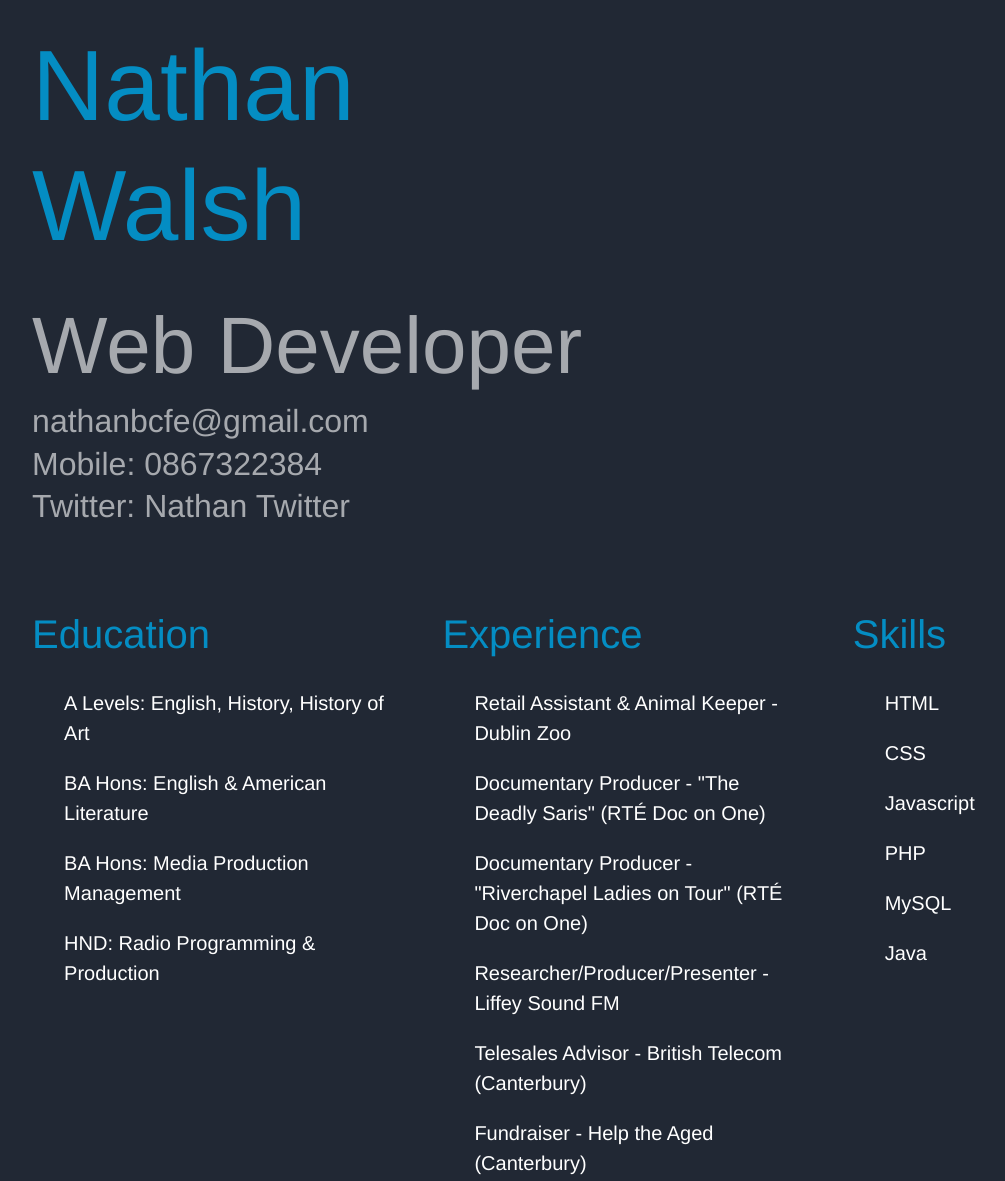
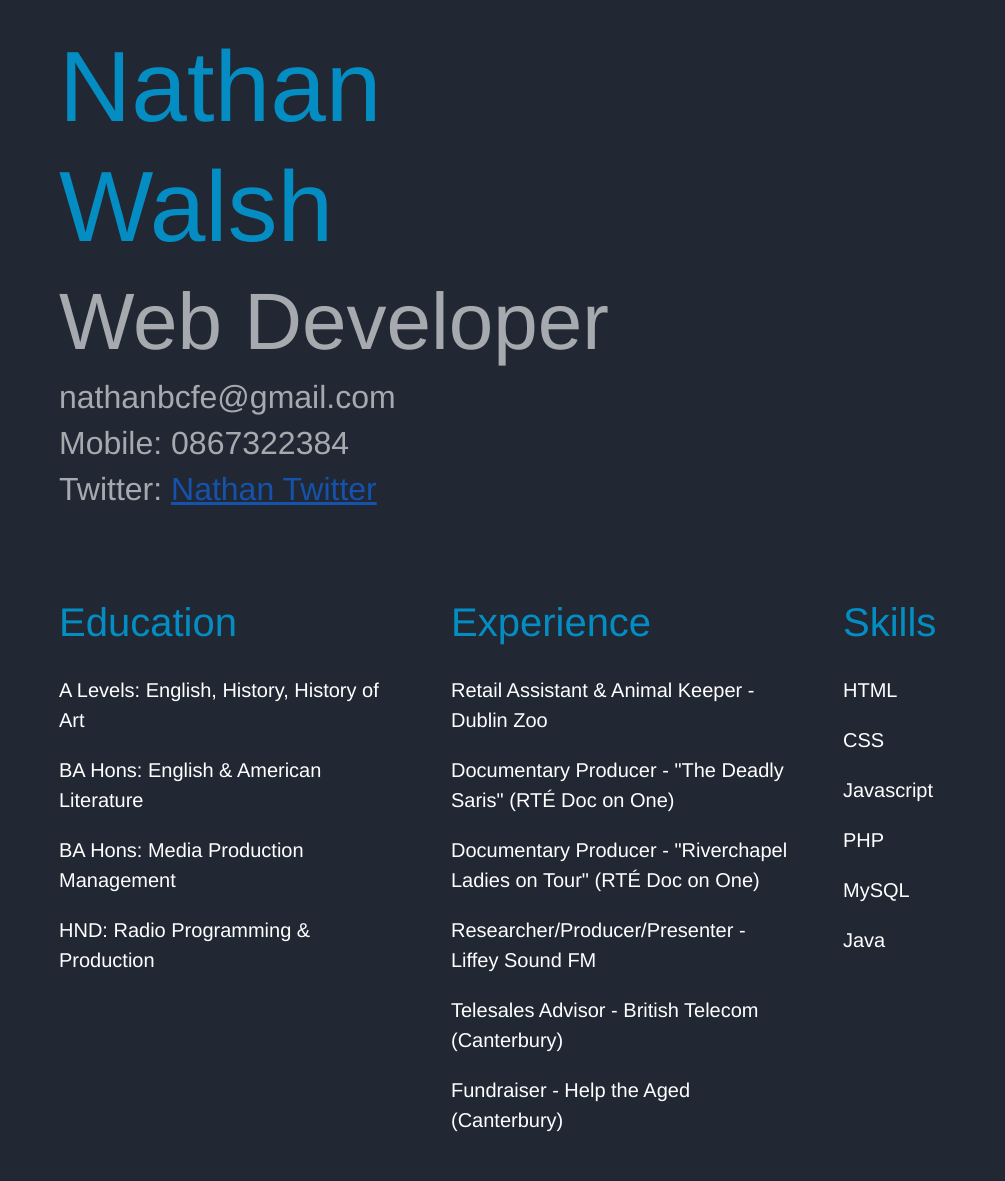
Before and after one commit to NathanWalshNCI/NathanWalshNCI.github.io, a plain HTML site: page index.html in a window 1280 px wide. Shown: the whole page, without its empty margins (5-1010 px from the left). Drawn offline with nearby package versions, Linux system fonts and the light colour scheme.

Commit message:
Update style.css

```diff
--- a/style.css
+++ b/style.css
@@ -1,15 +1,3 @@
-
-* { margin: 0; padding: 0; }
-a{ text-decoration: none; color: white;}
-
-/*
-#4BFFA5
-#0C0C0C Black
-#B1B1B1
-#FFFFFF
-*/
-
-
 
 body{
 	background: #212834;
@@ -17,20 +5,15 @@ body{
 	font-family: Helvetica;
 }
 
-#header{
-	background: hsl(197, 96%, 39%);
-	color: white;
+.container-fluid{
+	padding-top: 2%;
+	padding-left: 5%;
+	padding-right: 5%;
 
-	height: 220px;
-}
-
-#name, #links{
-	text-align: left;
 }
 
 #name{
 	color: hsl(197, 96%, 39%);
-
 }
 
 li{
@@ -40,27 +23,10 @@ li{
 }
 
 
-#links{
-		display: flex;
-		flex-direction: column;
-		justify-content: left;
-		padding-left: 2%;
-}
-
-
 
 #name h1{
 	width: 10%;
-}
-
-#name, #title{
-	padding-left: 2%;
-	padding-top: 2%;
-}
-
-#title{
-	background: #212834;
-	width: 600px;
+	font-size: 100px;
 }
 
 
@@ -68,46 +34,23 @@ li{
 ul{
 	list-style-position: inside;
 	list-style-type: circle;
+	padding-left: 0px;
 }
-
-h1{
-	font-size: 100px;
-}
-
 
 
 #title h2{
 	font-size: 80px;
 	opacity: 0.6;
-	text-align: left;
-
 }
 
+
 #links{
-	font-size: 14px;
-
-}
-
-#links>h2{
 	margin-bottom: 4px;
 	opacity: 0.6;
 }
 
-#three_column{
-
-	display: flex;
-	padding-left: 2%;
-	flex-wrap: wrap;
-	width: 100%;
-}
-
-@media (min-width: 48em) {
-#three_column {
-    flex-wrap: nowrap;
-  }
 
 #three_column div{
-	flex: 4;
 	text-align: left;
 	padding-top: 6%;
 	padding-bottom: 6%;
```
